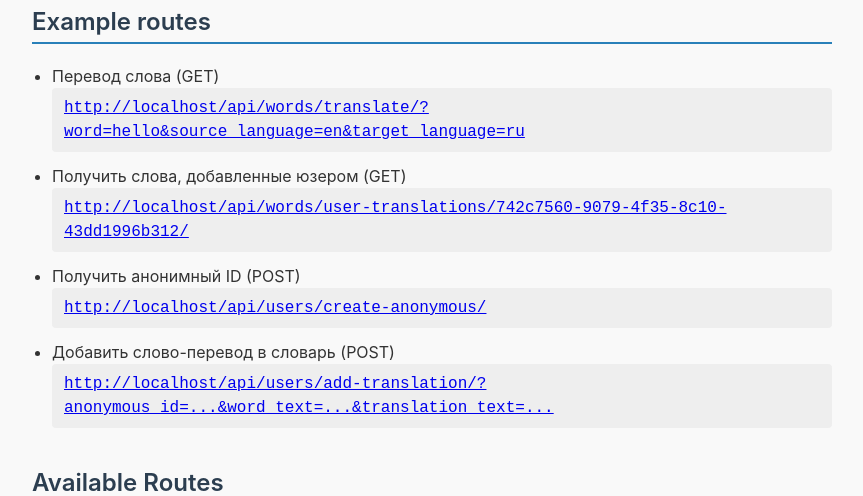
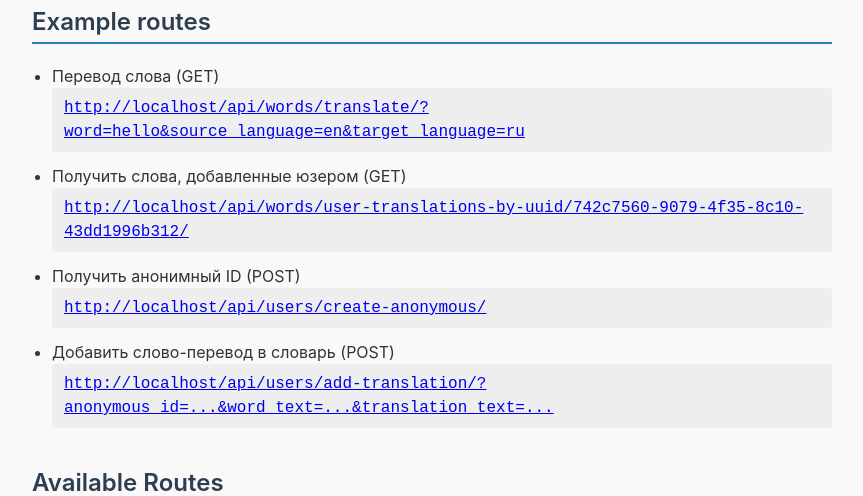
Before and after one commit to RisaGithub/languages-app, a Django app: page / in a window 1280 px wide. Shown: the part 194-690 px from the top of the page, without its empty margins (208-1071 px from the left). Run offline with Django 5.2, Linux system fonts and the light colour scheme.

Commit message:
update html for routes

```diff
--- a/languages_app/templates/languages_app/available_routes.html
+++ b/languages_app/templates/languages_app/available_routes.html
@@ -70,9 +70,9 @@
 		</li>
 		<li>
 			Получить слова, добавленные юзером (GET)<br>
-			<a href="{{ base_url }}/api/words/user-translations/742c7560-9079-4f35-8c10-43dd1996b312/" target="_blank"
+			<a href="{{ base_url }}/api/words/user-translations-by-uuid/742c7560-9079-4f35-8c10-43dd1996b312/" target="_blank"
 				rel="noopener noreferrer">
-				<code>{{ base_url }}/api/words/user-translations/742c7560-9079-4f35-8c10-43dd1996b312/</code>
+				<code>{{ base_url }}/api/words/user-translations-by-uuid/742c7560-9079-4f35-8c10-43dd1996b312/</code>
 			</a>
 		</li>
 		<li>
```
